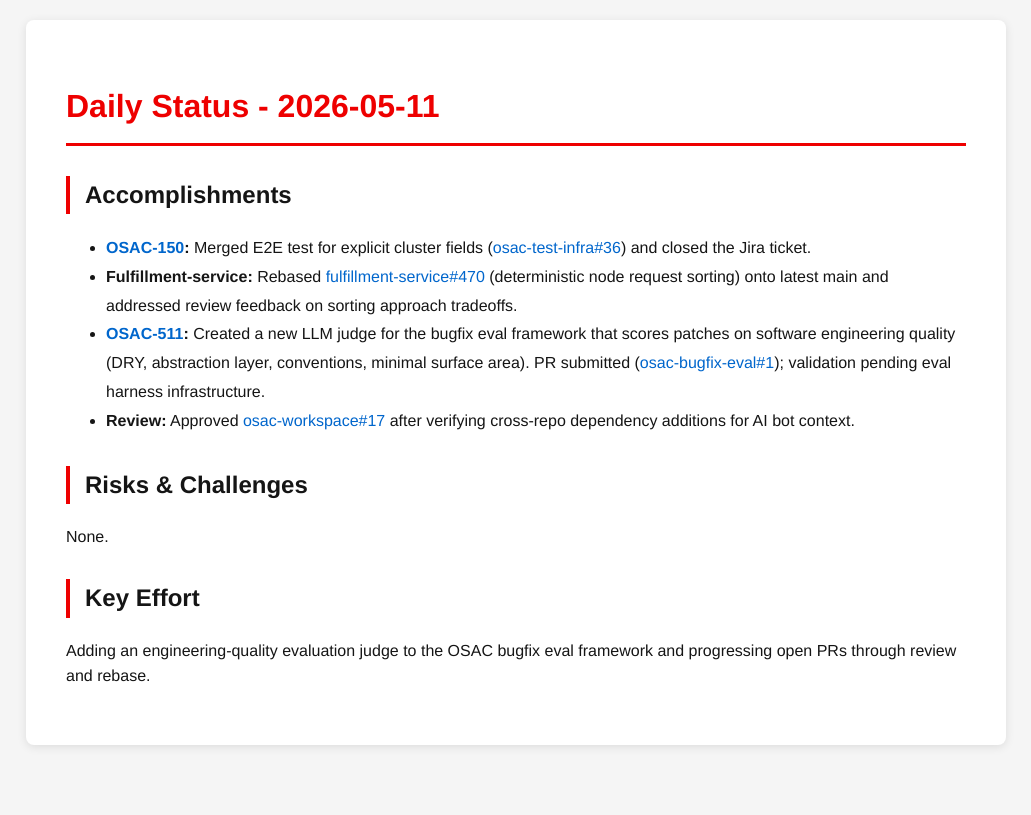
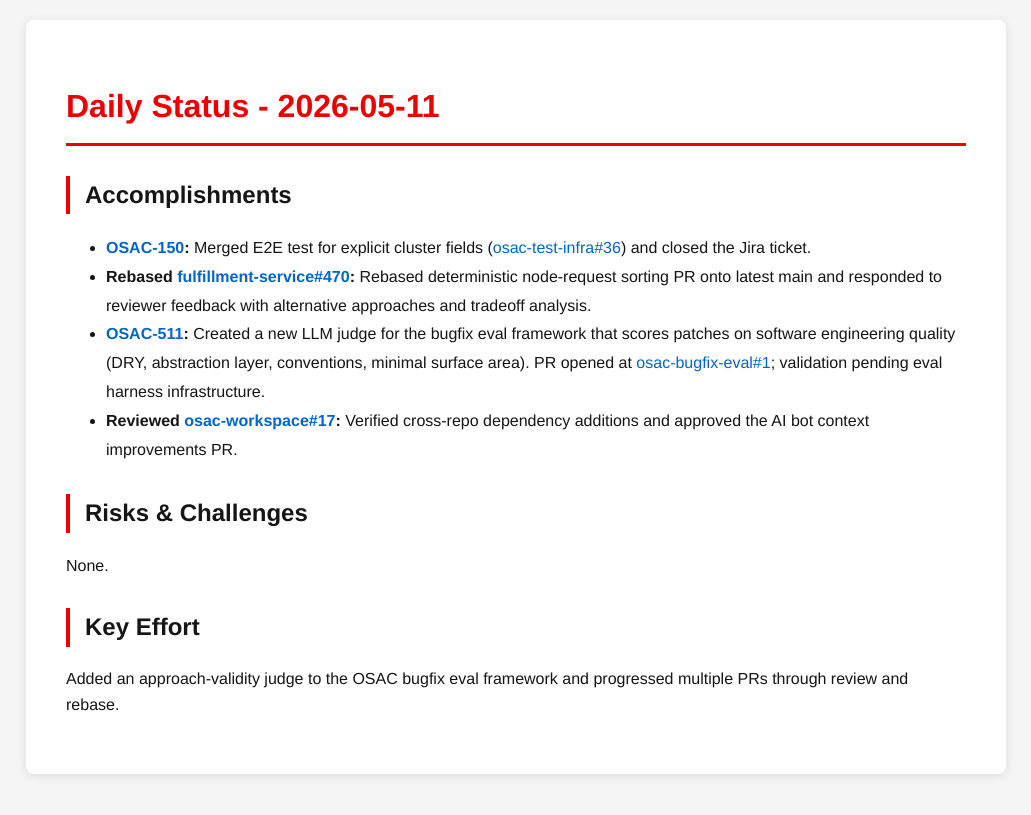
Before and after one commit to tzvatot/daily-status, a Jekyll site: the page built from 2026-05-11.md, in a window 1280 px wide. Shown: the top 815 px of the page, without its empty margins (124-1155 px from the left). Built offline with Jekyll 4.4.1, drawn with Linux system fonts in a browser that asks for light colours.

Commit message:
Daily status update - 2026-05-11

```diff
--- a/2026-05-11.md
+++ b/2026-05-11.md
@@ -8,12 +8,12 @@
 
 ## Accomplishments
 - **[OSAC-150](https://redhat.atlassian.net/browse/OSAC-150):** Merged E2E test for explicit cluster fields ([osac-test-infra#36](https://github.com/osac-project/osac-test-infra/pull/36)) and closed the Jira ticket.
-- **Fulfillment-service:** Rebased [fulfillment-service#470](https://github.com/osac-project/fulfillment-service/pull/470) (deterministic node request sorting) onto latest main and addressed review feedback on sorting approach tradeoffs.
-- **[OSAC-511](https://redhat.atlassian.net/browse/OSAC-511):** Created a new LLM judge for the bugfix eval framework that scores patches on software engineering quality (DRY, abstraction layer, conventions, minimal surface area). PR submitted ([osac-bugfix-eval#1](https://github.com/eranco74/osac-bugfix-eval/pull/1)); validation pending eval harness infrastructure.
-- **Review:** Approved [osac-workspace#17](https://github.com/osac-project/osac-workspace/pull/17) after verifying cross-repo dependency additions for AI bot context.
+- **Rebased [fulfillment-service#470](https://github.com/osac-project/fulfillment-service/pull/470):** Rebased deterministic node-request sorting PR onto latest main and responded to reviewer feedback with alternative approaches and tradeoff analysis.
+- **[OSAC-511](https://redhat.atlassian.net/browse/OSAC-511):** Created a new LLM judge for the bugfix eval framework that scores patches on software engineering quality (DRY, abstraction layer, conventions, minimal surface area). PR opened at [osac-bugfix-eval#1](https://github.com/eranco74/osac-bugfix-eval/pull/1); validation pending eval harness infrastructure.
+- **Reviewed [osac-workspace#17](https://github.com/osac-project/osac-workspace/pull/17):** Verified cross-repo dependency additions and approved the AI bot context improvements PR.
 
 ## Risks & Challenges
 None.
 
 ## Key Effort
-Adding an engineering-quality evaluation judge to the OSAC bugfix eval framework and progressing open PRs through review and rebase.
+Added an approach-validity judge to the OSAC bugfix eval framework and progressed multiple PRs through review and rebase.
```
